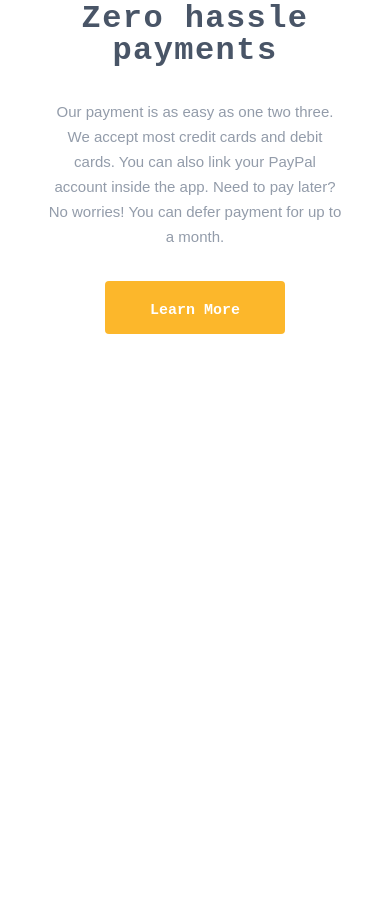
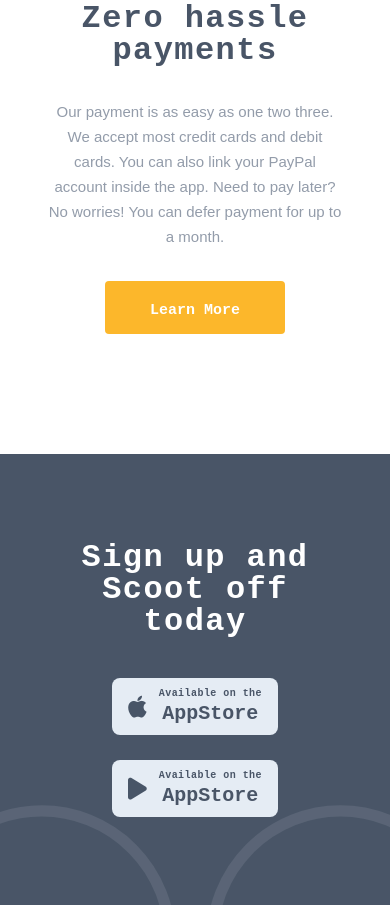
Before and after one commit to Shaxriyor06/exam_project_22_SCOOT, a plain HTML site: page index.html in a window 390 px wide. Shown: the part 4044-4949 px from the top of the page. Before the commit the page ends 4378 px from the top, so only its background shows below. Drawn offline with Linux system fonts and the light colour scheme.

Commit message:
download section added and changed

```diff
--- a/index.html
+++ b/index.html
@@ -267,5 +267,36 @@
                 </div>
             </div>
         </section>
+        <section class="download">
+            <div class="container">
+                <div class="download__content">
+                    <h5 class="download__content-text">
+                        Sign up and Scoot off today
+                    </h5>
+                    <div class="download__content-source">
+                        <button class="download__content-source-btn">
+                            <i class="fa-brands fa-apple"></i>
+                            <div class="download__content-source-btn-text">
+                                <p>Available on the</p>
+                                <h5>AppStore</h5>
+                            </div>
+                        </button>
+                        <button class="download__content-source-btn">
+                            <i class="fa-solid fa-play"></i>
+                            <div class="download__content-source-btn-text">
+                                <p>Available on the</p>
+                                <h5>AppStore</h5>
+                            </div>
+                        </button>
+                    </div>
+                    <div class="download__content-mask">
+                        <img
+                            src="./assets/images/downlod_bg_mask.svg"
+                            alt="mask"
+                        />
+                    </div>
+                </div>
+            </div>
+        </section>
     </body>
 </html>
--- /dev/null
+++ b/sass/home/_download.scss
@@ -0,0 +1,115 @@
+.download {
+    margin-top: 200px;
+    padding: 102px 0;
+    background-color: #495567;
+
+    &__content {
+        display: flex;
+        align-items: center;
+        justify-content: space-between;
+        position: relative;
+
+        &-mask {
+            position: absolute;
+            bottom: -110px;
+            right: -240px;
+        }
+
+        &-text {
+            max-width: 435px;
+            font-size: 48px;
+            line-height: 48px;
+            font-family: $font-space-mono;
+            font-weight: 700;
+            color: #fff;
+            letter-spacing: 2.14px;
+        }
+
+        &-source {
+            display: flex;
+            align-items: center;
+            column-gap: 18px;
+
+            &-btn {
+                border-radius: 8px;
+                background-color: #e5ecf4;
+                padding: 8px 15px;
+                border: 1px solid transparent;
+                display: flex;
+                align-items: center;
+                column-gap: 12px;
+                cursor: pointer;
+                @include effects;
+
+                & i {
+                    font-size: 25px;
+                    color: #485567;
+                }
+
+                & p {
+                    font-size: 10px;
+                    line-height: 14.81px;
+                    font-family: $font-space-mono;
+                    font-weight: 700;
+                    color: #495567;
+                    letter-spacing: 0.45px;
+                }
+
+                & h5 {
+                    font-size: 20px;
+                    line-height: 24px;
+                    font-family: $font-space-mono;
+                    font-weight: 700;
+                    color: #495567;
+                }
+            }
+        }
+    }
+}
+
+@media (max-width: 992px) {
+    .download {
+        margin: 104px 0 0 0;
+        padding: 62px 0;
+
+        &__content {
+            flex-direction: column;
+            row-gap: 40px;
+            justify-content: center;
+            text-align: center;
+
+            &-mask {
+                left: -400px;
+            }
+        }
+    }
+}
+
+@media (max-width: 576px) {
+    .download {
+        margin: 120px 0 0 0;
+        padding: 88px 32px;
+
+        &__content {
+            &-text {
+                max-width: 311px;
+                font-size: 32px;
+                line-height: 32px;
+                letter-spacing: 1.43px;
+            }
+
+            &-mask {
+                left: -140px;
+
+                & img {
+                    max-width: 740px;
+                }
+            }
+
+            &-source {
+                flex-direction: column;
+                row-gap: 25px;
+            }
+        }
+    }
+}
--- a/sass/home/_home_all.scss
+++ b/sass/home/_home_all.scss
@@ -2,3 +2,4 @@
 @import "./hero";
 @import "./instructions";
 @import "./about";
+@import "./download";
```
Also changed, not shown: assets/images/downlod_bg_mask.svg (added), css/style.css, 1 other file.
